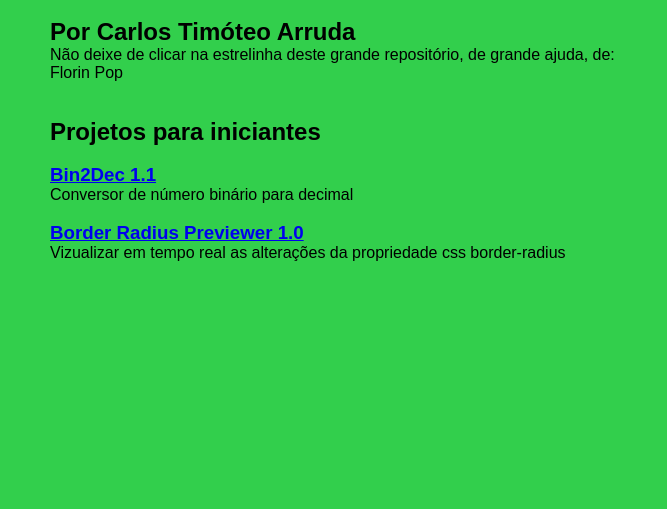
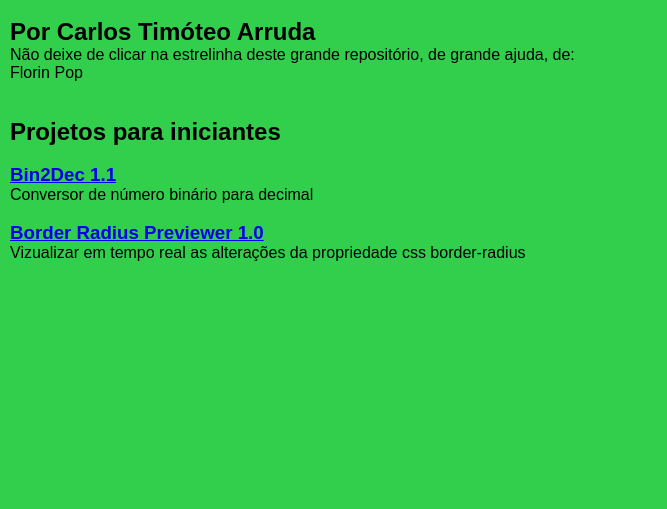
Before and after one commit to NewScript/newscript.github.io, a plain HTML site: page index.htm in a window 1280 px wide. Shown: the part 291-800 px from the top of the page, without its empty margins (0-667 px from the left). Drawn offline with Linux system fonts and the light colour scheme; a script that the page names is missing.

Commit message:
Alterando a margen esquerda de app

```diff
--- a/styles/index.css
+++ b/styles/index.css
@@ -13,7 +13,7 @@ body{
 }
 
 #app{
-    margin: 50px 0px 0px 50px;
+    margin: 50px 0px 0px 10px;
 }
 
 #titulo{
```
